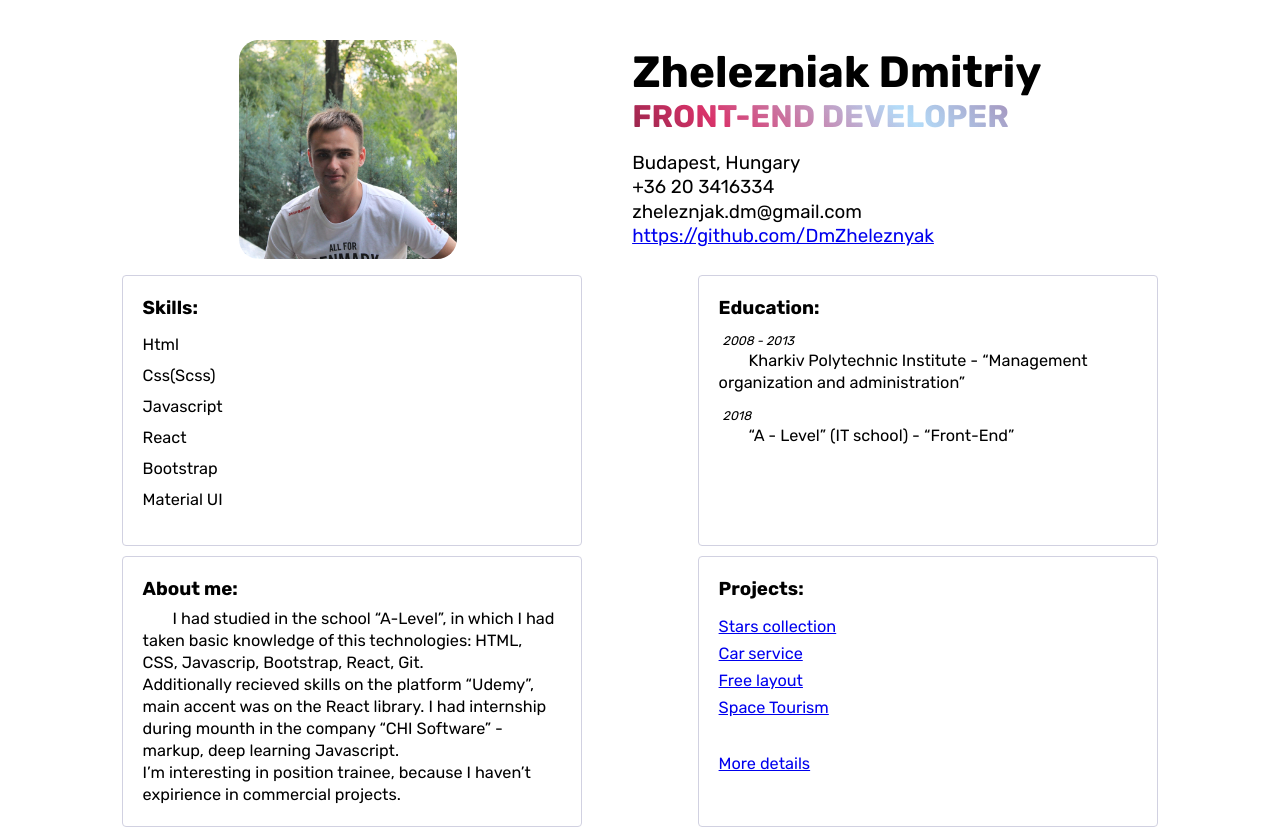
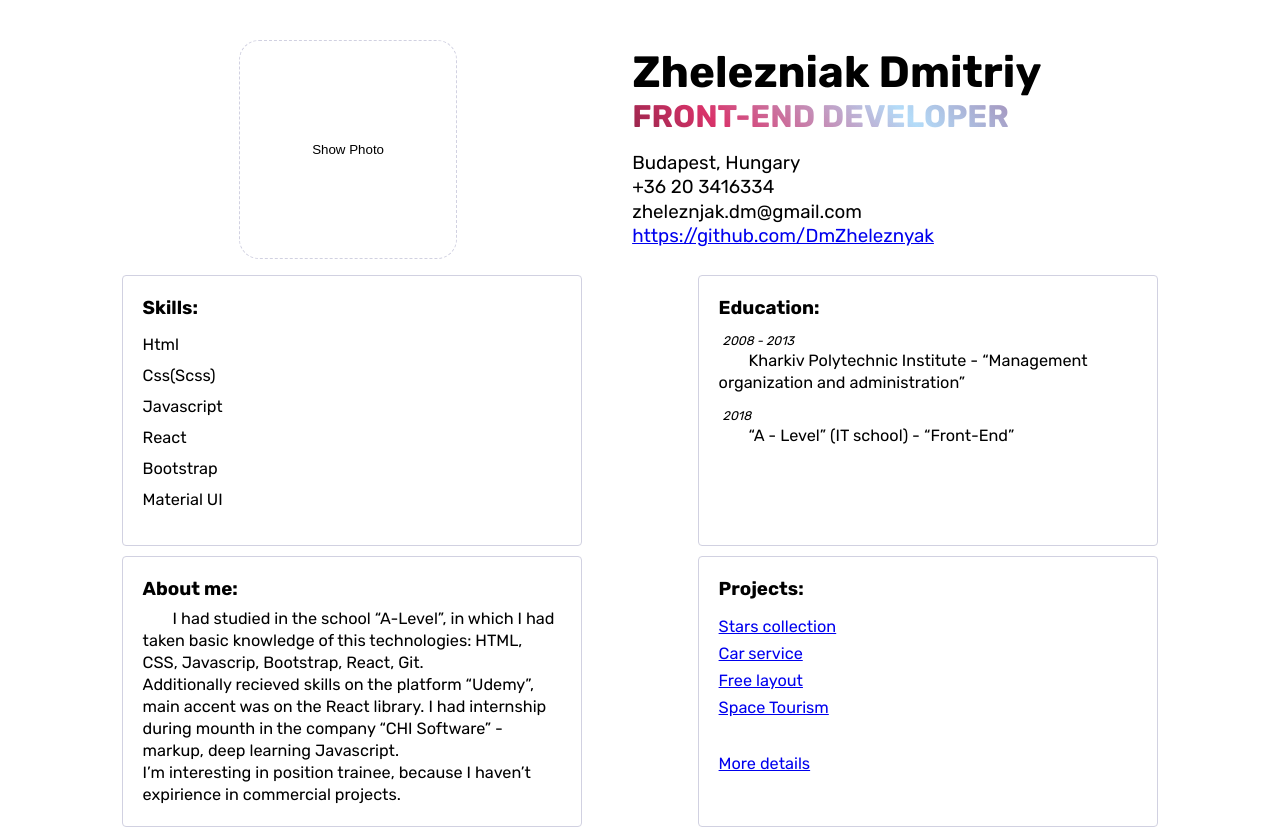
Before and after one commit to DmZheleznyak/portfolio, a Next.js app: page / in a window 1280 px wide. Shown: the top 829 px of the page. Built offline with nearby package versions, Linux system fonts and the light colour scheme.

Commit message:
add button to show photo

```diff
--- a/pages/index.js
+++ b/pages/index.js
@@ -5,6 +5,7 @@ import Link from 'next/link';
 import mainPicture from '../public/images/Zhelezniak_Dmitriy.jpg';
 import styles from './index.module.css';
 import {data} from '../data/data';
+import { useState } from 'react';
 
 import { useInView } from 'react-intersection-observer';
 
@@ -20,6 +21,10 @@ export default function Home() {
         /* Optional options */
         threshold: 0,
     })
+
+    // to show photo
+    const [showPhoto, setShowPhoto] = useState(false);
+    const functionShowPhoto = () => setShowPhoto(!showPhoto);
 
     const ListOfProjects = data.projects.map(project => {
             return (
@@ -47,12 +52,20 @@ export default function Home() {
             </Head>
             <section>
                 <div className={styles.mainInfo}>
-                    <Image
+                     <Image
                         priority
                         src={mainPicture}
                         alt='My photo'
-                        className={styles.mainPicture}
+                        className={showPhoto ? styles.mainPictureShow : styles.mainPictureDontShow}
                      />
+                    <div
+                        className={showPhoto ? styles.containerButtonMainPictureDontShow : styles.containerButtonMainPictureShow}>
+                        <button
+                            className={styles.buttonMainPicture}
+                            onClick={functionShowPhoto}>
+                                Show Photo
+                        </button>
+                    </div>
                     <article className={styles.mainInfoArticle}>
                         <h1>Zhelezniak Dmitriy</h1>
                         <h2 className='textAnimation'>Front-End Developer</h2>
--- a/pages/index.module.css
+++ b/pages/index.module.css
@@ -4,10 +4,52 @@
     margin-top: 40px;
 }
 
-.mainPicture {
+.mainPictureShow {
+    opacity: 1;
+    z-index: 0;
     width: 35em;
     height: 35em;
     border-radius: 20px;
+    animation-duration: 1.5s;
+    animation-name: appearenceMainPhoto;
+}
+
+.mainPictureDontShow {
+    display: none;
+    opacity: 0;
+    z-index: -10;
+}
+
+@keyframes appearenceMainPhoto {
+    from {
+        opacity: 0;
+    }
+    to {
+        opacity: 1;
+    }
+}
+
+.containerButtonMainPictureShow {
+    display: flex;
+    justify-content: center;
+    align-items: center;
+    width: 35em;
+    height: 35em;
+    border-radius: 20px;
+    border: 1px #d1d1e1 dashed;
+}
+
+.containerButtonMainPictureDontShow {
+    display: none;
+}
+
+.buttonMainPicture {
+    width: 100%;
+    height: 100%;
+    background-color: transparent;
+    border-width: 0;
+    padding: 0;
+    cursor: pointer;
 }
 
 .mainInfoArticle {
```
